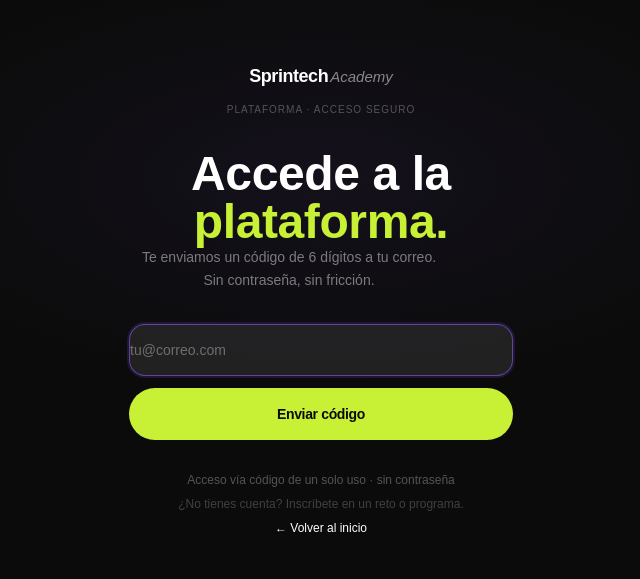
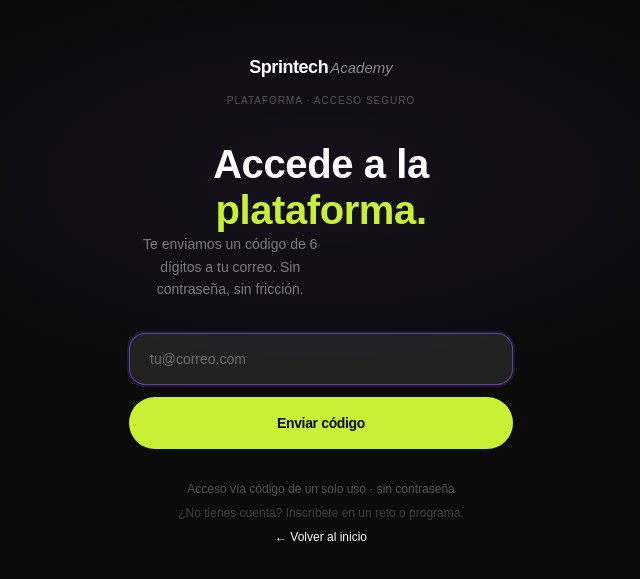
Before and after one commit to SprintechAcademy/SprintechAcademy, a Next.js app: page /login in a window 1280 px wide. Shown: the part 101-680 px from the top of the page, without its empty margins (319-959 px from the left). Built offline with nearby package versions, Linux system fonts and the light colour scheme.

Commit message:
fix login: input left padding, smaller title, subtitle width alignment

```diff
--- a/app/(auth)/login/page.tsx
+++ b/app/(auth)/login/page.tsx
@@ -41,17 +41,23 @@
       {/* Heading */}
       <div className="text-center">
         {enrolled && (
-          <div className="mb-6 px-5 py-3 rounded-2xl bg-lime/10 border border-lime/20 text-sm text-lime text-center leading-snug">
+          <div className="mb-6 px-5 py-3 rounded-2xl bg-lime/10 border border-lime/20 text-sm text-lime leading-snug">
             ¡Pago exitoso! Ingresa tu correo para acceder.
           </div>
         )}
-        <h1 className="font-bold tracking-tight leading-tight mb-3">
-          <span className="text-white text-4xl sm:text-5xl block">Accede a la</span>
-          <span className="text-lime text-4xl sm:text-5xl block">plataforma.</span>
+
+        <h1 className="font-bold tracking-tight leading-[1.15] mb-4">
+          <span className="block text-white" style={{ fontSize: 'clamp(1.75rem, 5vw, 2.5rem)' }}>
+            Accede a la
+          </span>
+          <span className="block text-lime" style={{ fontSize: 'clamp(1.75rem, 5vw, 2.5rem)' }}>
+            plataforma.
+          </span>
         </h1>
-        <p className="text-sm text-white/45 leading-relaxed max-w-xs mx-auto">
+
+        <p className="text-sm text-white/45 leading-relaxed mx-auto" style={{ maxWidth: '26ch' }}>
           Te enviamos un código de 6 dígitos a tu correo.
-          <br />Sin contraseña, sin fricción.
+          Sin contraseña, sin fricción.
         </p>
       </div>
 
@@ -64,8 +70,8 @@
           onChange={e => setEmail(e.target.value)}
           required
           autoFocus
-          className="w-full h-13 bg-white/[0.06] border border-white/10 rounded-2xl px-5 py-0 text-white placeholder:text-white/35 text-sm leading-none transition-all duration-200 outline-none focus:border-purple/60 focus:bg-white/[0.09] focus:ring-2 focus:ring-purple/15"
-          style={{ height: '52px' }}
+          className="w-full bg-white/[0.06] border border-white/10 rounded-2xl text-white placeholder:text-white/35 text-sm transition-all duration-200 outline-none focus:border-purple/60 focus:bg-white/[0.09] focus:ring-2 focus:ring-purple/15"
+          style={{ height: '52px', paddingLeft: '20px', paddingRight: '20px' }}
         />
 
         {error && (
@@ -89,7 +95,7 @@
         </button>
       </form>
 
-      {/* Helper + footer */}
+      {/* Footer */}
       <div className="flex flex-col items-center gap-2 text-center">
         <p className="text-xs text-white/30">
           Acceso vía código de un solo uso · sin contraseña
@@ -113,7 +119,6 @@
   return (
     <div className="relative min-h-screen flex flex-col items-center justify-center px-6 py-20 bg-carbon overflow-hidden">
 
-      {/* Ambient glow */}
       <div
         aria-hidden
         className="pointer-events-none absolute inset-0"
@@ -125,7 +130,6 @@
 
       <div className="relative w-full max-w-sm flex flex-col gap-8">
 
-        {/* Logo + eyebrow */}
         <div className="flex flex-col items-center gap-3">
           <Logo href="/" />
           <p
@@ -136,7 +140,6 @@
           </p>
         </div>
 
-        {/* Form content */}
         <Suspense>
           <LoginForm />
         </Suspense>
```
